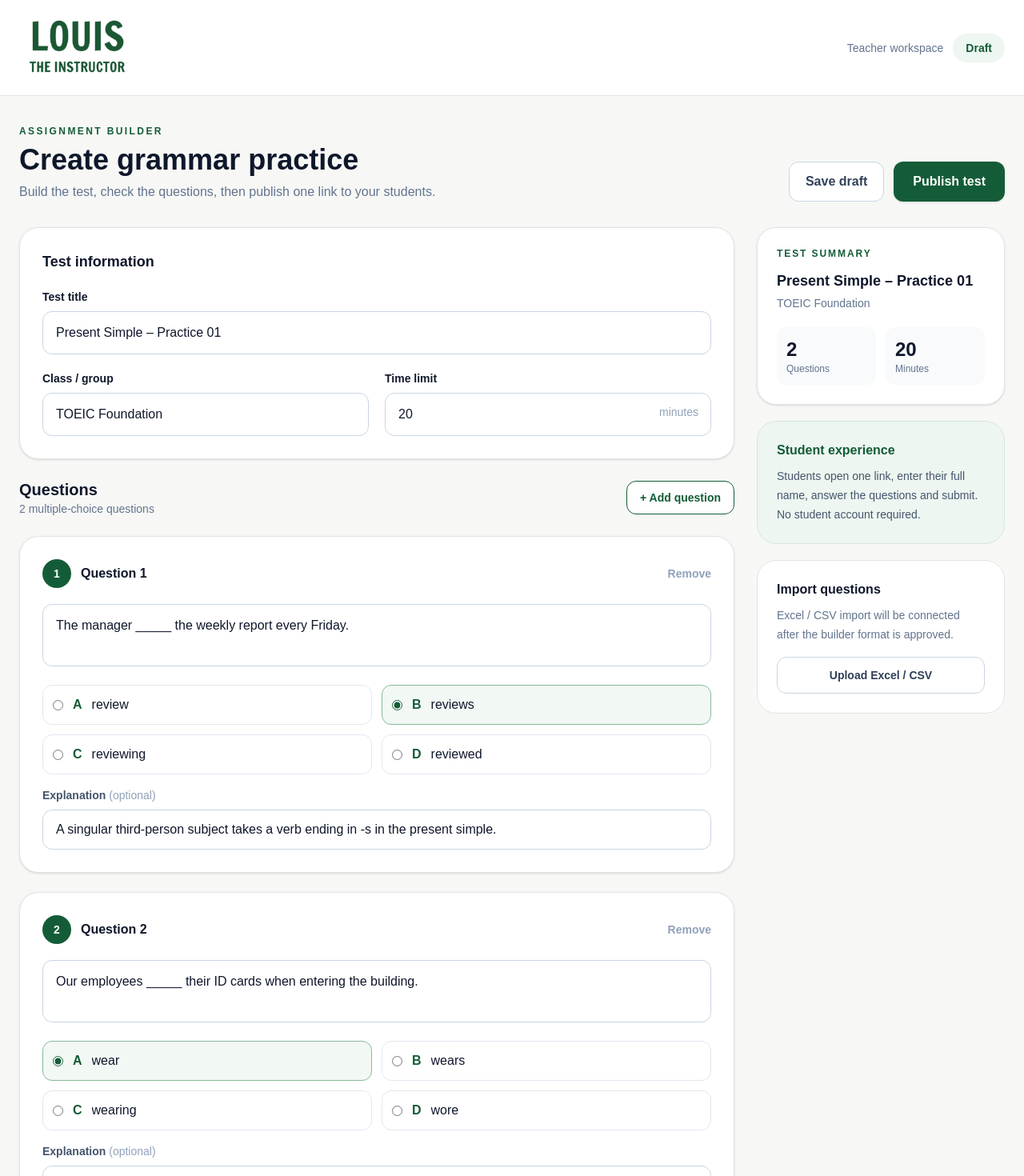
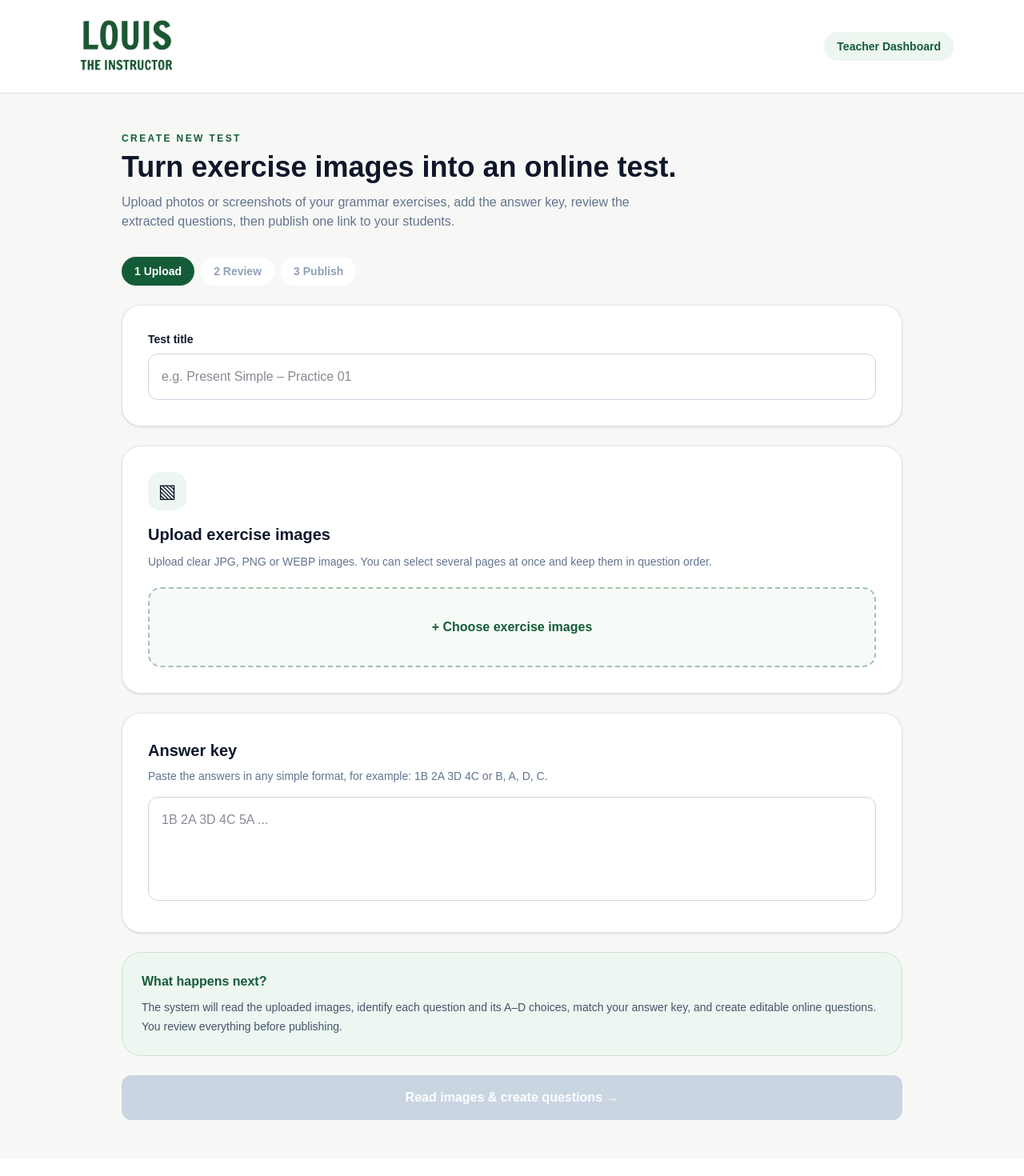
Before and after one commit to louisnguyenhatan-sys/toeic-test, a Next.js app: page /teacher in a window 1280 px wide. Shown: the top 1470 px of the page at 80% size. After the commit the page ends 1448 px from the top, so only its background shows below. Built offline with nearby package versions, Linux system fonts and the light colour scheme.

Commit message:
Add image-first test creation workflow

```diff
--- a/app/teacher/page.tsx
+++ b/app/teacher/page.tsx
@@ -1,69 +1,84 @@
 "use client";
 
 import Image from "next/image";
-import { useState } from "react";
+import { useRef, useState } from "react";
 
-type Question = { id: number; text: string; options: string[]; answer: string; explanation: string };
-
-const emptyQuestion = (id: number): Question => ({ id, text: "", options: ["", "", "", ""], answer: "A", explanation: "" });
+type Stage = "upload" | "review";
+type Question = { id: number; text: string; options: string[]; answer: string };
 
 export default function TeacherPage() {
-  const [title, setTitle] = useState("Present Simple – Practice 01");
-  const [className, setClassName] = useState("TOEIC Foundation");
-  const [duration, setDuration] = useState("20");
-  const [questions, setQuestions] = useState<Question[]>([
-    { id: 1, text: "The manager _____ the weekly report every Friday.", options: ["review", "reviews", "reviewing", "reviewed"], answer: "B", explanation: "A singular third-person subject takes a verb ending in -s in the present simple." },
-    { id: 2, text: "Our employees _____ their ID cards when entering the building.", options: ["wear", "wears", "wearing", "wore"], answer: "A", explanation: "The plural subject employees takes the base form of the verb." },
-  ]);
+  const inputRef = useRef<HTMLInputElement>(null);
+  const [title, setTitle] = useState("");
+  const [files, setFiles] = useState<File[]>([]);
+  const [answerKey, setAnswerKey] = useState("");
+  const [stage, setStage] = useState<Stage>("upload");
+  const [questions, setQuestions] = useState<Question[]>([]);
 
-  const updateQuestion = (id: number, patch: Partial<Question>) => setQuestions(qs => qs.map(q => q.id === id ? { ...q, ...patch } : q));
-  const updateOption = (id: number, index: number, value: string) => setQuestions(qs => qs.map(q => q.id === id ? { ...q, options: q.options.map((o, i) => i === index ? value : o) } : q));
-  const addQuestion = () => setQuestions(qs => [...qs, emptyQuestion(Date.now())]);
-  const removeQuestion = (id: number) => setQuestions(qs => qs.length > 1 ? qs.filter(q => q.id !== id) : qs);
+  function addFiles(list: FileList | null) {
+    if (!list) return;
+    setFiles((old) => [...old, ...Array.from(list)]);
+  }
+
+  function previewExtraction() {
+    if (!files.length || !answerKey.trim()) return;
+    const answers = answerKey.toUpperCase().match(/[A-D]/g) || [];
+    setQuestions(answers.map((answer, i) => ({ id: i + 1, text: `Question ${i + 1} will be extracted from the uploaded image.`, options: ["Option A", "Option B", "Option C", "Option D"], answer })));
+    setStage("review");
+  }
 
   return (
     <main className="min-h-screen bg-[#f7f8f6] text-slate-900">
       <header className="border-b border-[#dfe6e1] bg-white">
-        <div className="mx-auto flex max-w-7xl items-center justify-between px-6 py-4">
-          <Image src="/logo.png" alt="Louis The Instructor" width={229} height={138} priority className="h-auto w-[145px]" />
-          <div className="flex items-center gap-3"><span className="hidden text-sm text-slate-500 sm:block">Teacher workspace</span><div className="rounded-full bg-[#edf6f0] px-4 py-2 text-sm font-bold text-[#145c37]">Draft</div></div>
+        <div className="mx-auto flex max-w-6xl items-center justify-between px-5 py-4 md:px-6">
+          <Image src="/logo.png" alt="Louis The Instructor" width={229} height={138} priority className="h-auto w-[140px]" />
+          <div className="rounded-full bg-[#edf6f0] px-4 py-2 text-sm font-bold text-[#145c37]">Teacher Dashboard</div>
         </div>
       </header>
 
-      <section className="mx-auto max-w-7xl px-5 py-9 md:px-6">
-        <div className="mb-8 flex flex-col justify-between gap-5 lg:flex-row lg:items-end">
-          <div><p className="text-xs font-black uppercase tracking-[0.2em] text-[#145c37]">Assignment Builder</p><h1 className="mt-2 text-3xl font-black md:text-4xl">Create grammar practice</h1><p className="mt-2 text-slate-500">Build the test, check the questions, then publish one link to your students.</p></div>
-          <div className="flex gap-3"><button className="rounded-xl border border-slate-300 bg-white px-5 py-3 font-bold text-slate-700">Save draft</button><button className="rounded-xl bg-[#145c37] px-6 py-3 font-bold text-white shadow-sm hover:bg-[#0f4b2d]">Publish test</button></div>
+      <section className="mx-auto max-w-5xl px-5 py-9 md:px-6 md:py-12">
+        <p className="text-xs font-black uppercase tracking-[0.2em] text-[#145c37]">Create New Test</p>
+        <h1 className="mt-2 text-3xl font-black md:text-4xl">Turn exercise images into an online test.</h1>
+        <p className="mt-3 max-w-2xl text-slate-500">Upload photos or screenshots of your grammar exercises, add the answer key, review the extracted questions, then publish one link to your students.</p>
+
+        <div className="mt-8 flex items-center gap-2 text-sm font-bold">
+          {["1  Upload", "2  Review", "3  Publish"].map((label, i) => <div key={label} className={`rounded-full px-4 py-2 ${i === (stage === "upload" ? 0 : 1) ? "bg-[#145c37] text-white" : "bg-white text-slate-400"}`}>{label}</div>)}
         </div>
 
-        <div className="grid gap-7 lg:grid-cols-[1fr_310px]">
-          <div className="space-y-6">
-            <div className="rounded-3xl border border-[#dfe6e1] bg-white p-6 shadow-sm md:p-7">
-              <h2 className="text-lg font-black">Test information</h2>
-              <div className="mt-5 grid gap-5 md:grid-cols-2">
-                <label className="md:col-span-2"><span className="mb-2 block text-sm font-bold">Test title</span><input value={title} onChange={e=>setTitle(e.target.value)} className="w-full rounded-xl border border-slate-300 px-4 py-3.5 outline-none focus:border-[#145c37]" /></label>
-                <label><span className="mb-2 block text-sm font-bold">Class / group</span><input value={className} onChange={e=>setClassName(e.target.value)} className="w-full rounded-xl border border-slate-300 px-4 py-3.5 outline-none focus:border-[#145c37]" /></label>
-                <label><span className="mb-2 block text-sm font-bold">Time limit</span><div className="relative"><input type="number" min="1" value={duration} onChange={e=>setDuration(e.target.value)} className="w-full rounded-xl border border-slate-300 px-4 py-3.5 pr-20 outline-none focus:border-[#145c37]"/><span className="absolute right-4 top-3.5 text-sm text-slate-400">minutes</span></div></label>
-              </div>
+        {stage === "upload" ? (
+          <div className="mt-6 space-y-6">
+            <div className="rounded-3xl border border-[#dfe6e1] bg-white p-6 shadow-sm md:p-8">
+              <label className="block"><span className="mb-2 block text-sm font-black">Test title</span><input value={title} onChange={(e) => setTitle(e.target.value)} placeholder="e.g. Present Simple – Practice 01" className="w-full rounded-xl border border-slate-300 px-4 py-4 outline-none focus:border-[#145c37]" /></label>
             </div>
 
-            <div className="flex items-center justify-between"><div><h2 className="text-xl font-black">Questions</h2><p className="text-sm text-slate-500">{questions.length} multiple-choice questions</p></div><button onClick={addQuestion} className="rounded-xl border border-[#145c37] bg-white px-4 py-2.5 text-sm font-bold text-[#145c37]">+ Add question</button></div>
+            <div className="rounded-3xl border border-[#dfe6e1] bg-white p-6 shadow-sm md:p-8">
+              <div className="flex h-12 w-12 items-center justify-center rounded-2xl bg-[#edf6f0] text-2xl">▧</div>
+              <h2 className="mt-4 text-xl font-black">Upload exercise images</h2>
+              <p className="mt-2 text-sm leading-6 text-slate-500">Upload clear JPG, PNG or WEBP images. You can select several pages at once and keep them in question order.</p>
+              <input ref={inputRef} type="file" accept="image/png,image/jpeg,image/webp" multiple className="hidden" onChange={(e) => addFiles(e.target.files)} />
+              <button onClick={() => inputRef.current?.click()} className="mt-5 w-full rounded-2xl border-2 border-dashed border-[#9fc3ab] bg-[#f7fbf8] px-5 py-9 font-black text-[#145c37] hover:bg-[#edf6f0]">+ Choose exercise images</button>
+              {files.length > 0 && <div className="mt-4 space-y-2">{files.map((file, i) => <div key={`${file.name}-${i}`} className="flex items-center justify-between rounded-xl bg-slate-50 px-4 py-3 text-sm"><span className="truncate font-semibold">{i + 1}. {file.name}</span><button onClick={() => setFiles(files.filter((_, x) => x !== i))} className="ml-3 font-bold text-slate-400 hover:text-red-600">Remove</button></div>)}</div>}
+            </div>
 
-            {questions.map((q, qi) => <article key={q.id} className="rounded-3xl border border-[#dfe6e1] bg-white p-6 shadow-sm md:p-7">
-              <div className="flex items-center justify-between"><div className="flex items-center gap-3"><span className="flex h-9 w-9 items-center justify-center rounded-full bg-[#145c37] text-sm font-black text-white">{qi+1}</span><h3 className="font-black">Question {qi+1}</h3></div><button onClick={()=>removeQuestion(q.id)} className="text-sm font-bold text-slate-400 hover:text-red-600">Remove</button></div>
-              <textarea value={q.text} onChange={e=>updateQuestion(q.id,{text:e.target.value})} rows={2} placeholder="Type your question here..." className="mt-5 w-full resize-none rounded-xl border border-slate-300 px-4 py-3.5 font-medium outline-none focus:border-[#145c37]" />
-              <div className="mt-4 grid gap-3 md:grid-cols-2">{q.options.map((option, oi) => { const letter=String.fromCharCode(65+oi); return <label key={letter} className={`flex items-center gap-3 rounded-xl border p-3 ${q.answer===letter?'border-[#87b99a] bg-[#f2f8f4]':'border-slate-200'}`}><input type="radio" name={`answer-${q.id}`} checked={q.answer===letter} onChange={()=>updateQuestion(q.id,{answer:letter})} className="accent-[#145c37]"/><span className="font-black text-[#145c37]">{letter}</span><input value={option} onChange={e=>updateOption(q.id,oi,e.target.value)} placeholder={`Option ${letter}`} className="min-w-0 flex-1 bg-transparent outline-none"/></label>})}</div>
-              <label className="mt-4 block"><span className="mb-2 block text-sm font-bold text-slate-600">Explanation <span className="font-normal text-slate-400">(optional)</span></span><input value={q.explanation} onChange={e=>updateQuestion(q.id,{explanation:e.target.value})} placeholder="Explain why the answer is correct..." className="w-full rounded-xl border border-slate-300 px-4 py-3 outline-none focus:border-[#145c37]"/></label>
-            </article>)}
-            <button onClick={addQuestion} className="w-full rounded-2xl border-2 border-dashed border-[#b9d2c2] bg-[#f8fbf9] py-5 font-bold text-[#145c37] hover:bg-[#f0f7f2]">+ Add another question</button>
+            <div className="rounded-3xl border border-[#dfe6e1] bg-white p-6 shadow-sm md:p-8">
+              <h2 className="text-xl font-black">Answer key</h2>
+              <p className="mt-2 text-sm text-slate-500">Paste the answers in any simple format, for example: 1B 2A 3D 4C or B, A, D, C.</p>
+              <textarea value={answerKey} onChange={(e) => setAnswerKey(e.target.value)} rows={4} placeholder="1B 2A 3D 4C 5A ..." className="mt-4 w-full resize-none rounded-xl border border-slate-300 px-4 py-4 font-medium outline-none focus:border-[#145c37]" />
+            </div>
+
+            <div className="rounded-3xl border border-[#cfe2d5] bg-[#edf6f0] p-6">
+              <h3 className="font-black text-[#145c37]">What happens next?</h3>
+              <p className="mt-2 text-sm leading-6 text-slate-600">The system will read the uploaded images, identify each question and its A–D choices, match your answer key, and create editable online questions. You review everything before publishing.</p>
+            </div>
+
+            <button disabled={!files.length || !answerKey.trim()} onClick={previewExtraction} className="w-full rounded-xl bg-[#145c37] py-4 text-base font-black text-white hover:bg-[#0f4b2d] disabled:cursor-not-allowed disabled:bg-slate-300">Read images & create questions →</button>
           </div>
-
-          <aside className="space-y-5 lg:sticky lg:top-6 lg:self-start">
-            <div className="rounded-3xl border border-[#dfe6e1] bg-white p-6 shadow-sm"><p className="text-xs font-black uppercase tracking-[0.16em] text-[#145c37]">Test summary</p><h3 className="mt-3 text-lg font-black">{title || "Untitled test"}</h3><p className="mt-1 text-sm text-slate-500">{className || "No class selected"}</p><div className="mt-5 grid grid-cols-2 gap-3"><div className="rounded-xl bg-slate-50 p-3"><div className="text-2xl font-black">{questions.length}</div><div className="text-xs text-slate-500">Questions</div></div><div className="rounded-xl bg-slate-50 p-3"><div className="text-2xl font-black">{duration || "—"}</div><div className="text-xs text-slate-500">Minutes</div></div></div></div>
-            <div className="rounded-3xl border border-[#d7e6dc] bg-[#edf6f0] p-6"><h3 className="font-black text-[#145c37]">Student experience</h3><p className="mt-2 text-sm leading-6 text-slate-600">Students open one link, enter their full name, answer the questions and submit. No student account required.</p></div>
-            <div className="rounded-3xl border border-[#dfe6e1] bg-white p-6"><h3 className="font-black">Import questions</h3><p className="mt-2 text-sm leading-6 text-slate-500">Excel / CSV import will be connected after the builder format is approved.</p><button className="mt-4 w-full rounded-xl border border-slate-300 py-3 text-sm font-bold text-slate-700">Upload Excel / CSV</button></div>
-          </aside>
-        </div>
+        ) : (
+          <div className="mt-6">
+            <div className="mb-5 flex flex-col justify-between gap-3 sm:flex-row sm:items-center"><div><h2 className="text-2xl font-black">Review extracted questions</h2><p className="mt-1 text-sm text-slate-500">{questions.length} answers detected. Image-reading API will populate the exact question text here.</p></div><button onClick={() => setStage("upload")} className="rounded-xl border border-slate-300 bg-white px-4 py-2.5 text-sm font-bold">← Back to upload</button></div>
+            <div className="space-y-4">{questions.map((q) => <div key={q.id} className="rounded-2xl border border-[#dfe6e1] bg-white p-5 shadow-sm"><div className="flex items-center justify-between"><span className="font-black">Question {q.id}</span><span className="rounded-full bg-[#edf6f0] px-3 py-1 text-sm font-black text-[#145c37]">Answer {q.answer}</span></div><input value={q.text} onChange={(e) => setQuestions((old) => old.map((x) => x.id === q.id ? {...x, text:e.target.value} : x))} className="mt-4 w-full rounded-xl border border-slate-300 px-4 py-3 outline-none focus:border-[#145c37]" /><div className="mt-3 grid gap-2 sm:grid-cols-2">{q.options.map((option, i) => <input key={i} value={option} onChange={(e) => setQuestions((old) => old.map((x) => x.id === q.id ? {...x, options:x.options.map((o,j)=>j===i?e.target.value:o)} : x))} className={`rounded-xl border px-4 py-3 outline-none ${q.answer === String.fromCharCode(65+i) ? "border-[#87b99a] bg-[#f2f8f4]" : "border-slate-200"}`} />)}</div></div>)}</div>
+            <button className="mt-6 w-full rounded-xl bg-[#145c37] py-4 font-black text-white">Publish test & create student link →</button>
+          </div>
+        )}
       </section>
     </main>
   );
```
